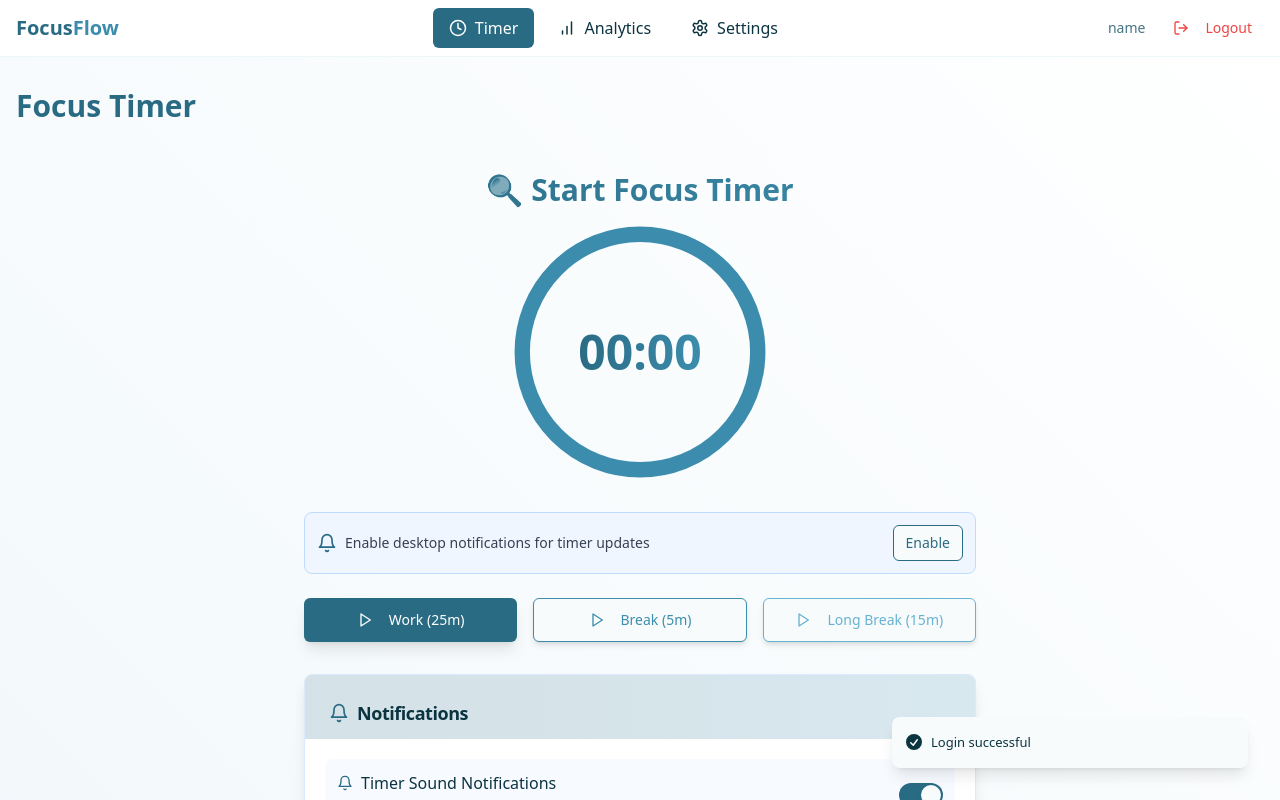
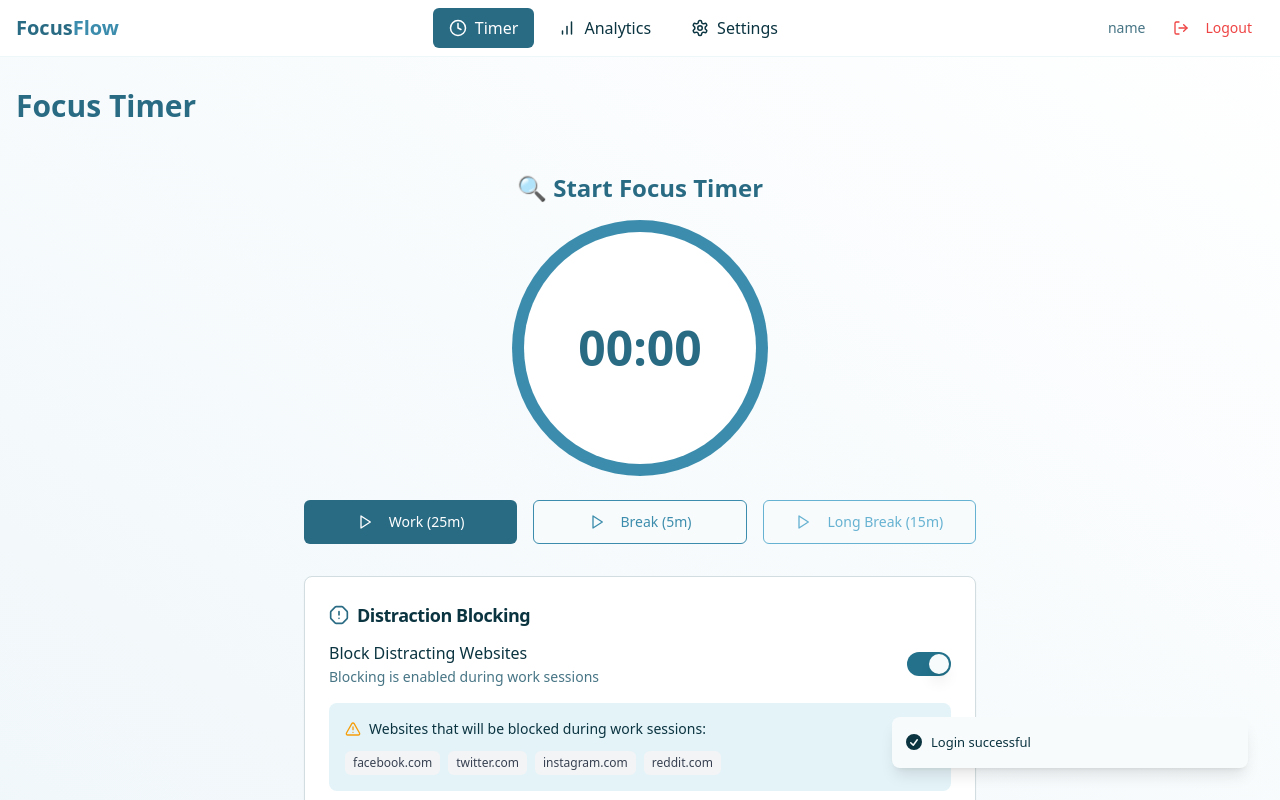
Before and after one commit to panchalgajanan/mindful-work-session, a React (Vite) app: page /timer in a window 1280 px wide. Both pictures are taken after typing "name@example.com", "Sample123" into the empty fields and a click on the button "Log In". Shown: the top 800 px of the page. Built offline with nearby package versions, Linux system fonts and the light colour scheme.

Commit message:
Reverted to commit 75ef31a22aac4f0ecc3149c3be2b2f027e0ec21c

```diff
--- a/src/components/ui/toaster.tsx
+++ b/src/components/ui/toaster.tsx
@@ -1,4 +1,3 @@
-
 import { useToast } from "@/hooks/use-toast"
 import {
   Toast,
--- a/src/pages/Timer.tsx
+++ b/src/pages/Timer.tsx
@@ -1,11 +1,12 @@
 
 import { useState, useEffect } from "react";
-import { AlertCircle, Pause, Play, SkipForward, AlertOctagon, AlertTriangle, Bell, BellOff } from "lucide-react";
+import { AlertCircle, Pause, Play, SkipForward, AlertOctagon, AlertTriangle } from "lucide-react";
 import { Button } from "@/components/ui/button";
 import { Card, CardContent, CardHeader, CardTitle } from "@/components/ui/card";
 import { Label } from "@/components/ui/label";
 import { Switch } from "@/components/ui/switch";
 import { Dialog, DialogContent, DialogHeader, DialogTitle, DialogFooter } from "@/components/ui/dialog";
+import { Input } from "@/components/ui/input";
 import { Textarea } from "@/components/ui/textarea";
 import Layout from "@/components/layout/Layout";
 import { useFocus, SessionType } from "@/contexts/FocusContext";
@@ -27,28 +28,11 @@ const Timer = () => {
     stopTimer
   } = useFocus();
 
-  const { settings, updateNotificationSettings } = useSettings();
+  const { settings } = useSettings();
 
   const [progress, setProgress] = useState(100);
   const [showAbortDialog, setShowAbortDialog] = useState(false);
   const [abortReason, setAbortReason] = useState("");
-  const [notificationPermission, setNotificationPermission] = useState<NotificationPermission | null>(null);
-
-  // Check notification permission on load
-  useEffect(() => {
-    if (typeof Notification !== 'undefined') {
-      setNotificationPermission(Notification.permission);
-    }
-  }, []);
-
-  // Request notification permission
-  const requestNotificationPermission = () => {
-    if (typeof Notification !== 'undefined') {
-      Notification.requestPermission().then(permission => {
-        setNotificationPermission(permission);
-      });
-    }
-  };
 
   // Calculate progress percentage
   useEffect(() => {
@@ -95,49 +79,26 @@ const Timer = () => {
       <div className="flex flex-col items-center justify-center max-w-2xl mx-auto py-6">
         {/* Timer Display */}
         <div className="w-full text-center mb-8">
-          <h2 className="text-3xl font-bold mb-4 text-focus-primary bg-gradient-to-r from-focus-primary to-focus-secondary bg-clip-text text-transparent">
+          <h2 className="text-2xl font-semibold mb-4 text-focus-primary">
             {timerEmoji} {timerTitle}
           </h2>
 
-          <div className="relative w-64 h-64 mx-auto mb-8">
-            {/* Progress ring */}
-            <svg className="w-full h-full transform -rotate-90" viewBox="0 0 100 100">
-              {/* Background circle */}
-              <circle
-                className="text-gray-200 dark:text-gray-700"
-                strokeWidth="4"
-                stroke="currentColor"
-                fill="transparent"
-                r="46"
-                cx="50"
-                cy="50"
-              />
-              {/* Progress circle */}
-              <circle
-                className={cn(
-                  "transition-all duration-300 ease-in-out",
-                  timerState === 'working' ? "text-focus-primary" : "text-focus-secondary"
-                )}
-                strokeWidth="6"
-                strokeLinecap="round"
-                stroke="currentColor"
-                fill="transparent"
-                r="46"
-                cx="50"
-                cy="50"
-                strokeDasharray={`${2 * Math.PI * 46}px`}
-                strokeDashoffset={`${((100 - progress) / 100) * 2 * Math.PI * 46}px`}
-              />
-            </svg>
-
-            {/* Timer display */}
-            <div className="absolute top-0 left-0 w-full h-full flex items-center justify-center">
+          <div
+            className="timer-container w-64 h-64 mx-auto mb-6"
+            style={{
+              '--progress': `${progress}%`,
+              '--progress-color': timerState === 'working'
+                ? 'var(--focus-primary, #2A6B84)'
+                : 'var(--focus-secondary, #3C8DAD)'
+            } as React.CSSProperties}
+          >
+            <div className="absolute inset-3 bg-white dark:bg-gray-800 rounded-full flex items-center justify-center">
               <div className="text-center">
-                <div className="text-5xl font-bold bg-gradient-to-r from-focus-primary to-focus-secondary bg-clip-text text-transparent">
+                <div className="text-5xl font-bold text-focus-primary">
                   {formatTime(timeRemaining)}
                 </div>
                 {currentSession && (
-                  <div className="text-sm text-gray-600 dark:text-gray-300 mt-3 font-medium">
+                  <div className="text-sm text-gray-500 dark:text-gray-400 mt-2">
                     {sessionTypeLabels[currentSession.type]} Session
                   </div>
                 )}
@@ -145,33 +106,13 @@ const Timer = () => {
             </div>
           </div>
 
-          {/* Desktop notifications permission */}
-          {timerState === 'idle' && notificationPermission !== 'granted' && (
-            <div className="mb-6 p-3 bg-blue-50 dark:bg-blue-900/20 border border-blue-200 dark:border-blue-800 rounded-lg flex items-center justify-between">
-              <div className="flex items-center gap-2">
-                <Bell className="h-5 w-5 text-focus-primary" />
-                <span className="text-sm text-gray-700 dark:text-gray-300">
-                  Enable desktop notifications for timer updates
-                </span>
-              </div>
-              <Button
-                variant="outline"
-                size="sm"
-                onClick={requestNotificationPermission}
-                className="border-focus-primary text-focus-primary hover:bg-focus-primary/10"
-              >
-                Enable
-              </Button>
-            </div>
-          )}
-
           {/* Timer controls */}
           <div className="flex items-center justify-center gap-4">
             {timerState === 'idle' ? (
               <div className="grid grid-cols-1 md:grid-cols-3 gap-4 w-full">
                 <Button
                   size="lg"
-                  className="bg-focus-primary hover:bg-focus-secondary text-white focus-button shadow-lg transform transition-transform hover:scale-105"
+                  className="bg-focus-primary hover:bg-focus-secondary text-white focus-button"
                   onClick={() => startTimer('work')}
                 >
                   <Play className="mr-2 h-4 w-4" />
@@ -181,7 +122,7 @@ const Timer = () => {
                 <Button
                   size="lg"
                   variant="outline"
-                  className="border-focus-secondary text-focus-secondary hover:bg-focus-light/20 focus-button shadow-md transform transition-transform hover:scale-105"
+                  className="border-focus-secondary text-focus-secondary hover:bg-focus-light/20 focus-button"
                   onClick={() => startTimer('break')}
                 >
                   <Play className="mr-2 h-4 w-4" />
@@ -191,7 +132,7 @@ const Timer = () => {
                 <Button
                   size="lg"
                   variant="outline"
-                  className="border-focus-accent text-focus-accent hover:bg-focus-light/20 focus-button shadow-md transform transition-transform hover:scale-105"
+                  className="border-focus-accent text-focus-accent hover:bg-focus-light/20 focus-button"
                   onClick={() => startTimer('longBreak')}
                 >
                   <Play className="mr-2 h-4 w-4" />
@@ -203,7 +144,7 @@ const Timer = () => {
                 {timerState === 'paused' ? (
                   <Button
                     size="lg"
-                    className="bg-focus-primary hover:bg-focus-secondary text-white col-span-2 md:col-span-1 focus-button shadow-lg transform transition-transform hover:scale-105"
+                    className="bg-focus-primary hover:bg-focus-secondary text-white col-span-2 md:col-span-1 focus-button"
                     onClick={resumeTimer}
                   >
                     <Play className="mr-2 h-4 w-4" />
@@ -213,7 +154,7 @@ const Timer = () => {
                   <Button
                     size="lg"
                     variant="outline"
-                    className="border-focus-primary text-focus-primary hover:bg-focus-light/20 col-span-2 md:col-span-1 focus-button shadow-md transform transition-transform hover:scale-105"
+                    className="border-focus-primary text-focus-primary hover:bg-focus-light/20 col-span-2 md:col-span-1 focus-button"
                     onClick={pauseTimer}
                   >
                     <Pause className="mr-2 h-4 w-4" />
@@ -224,7 +165,7 @@ const Timer = () => {
                 <Button
                   size="lg"
                   variant="outline"
-                  className="border-focus-accent text-focus-accent hover:bg-focus-light/20 col-span-1 focus-button shadow-md transform transition-transform hover:scale-105"
+                  className="border-focus-accent text-focus-accent hover:bg-focus-light/20 col-span-1 focus-button"
                   onClick={skipTimer}
                 >
                   <SkipForward className="mr-2 h-4 w-4" />
@@ -234,7 +175,7 @@ const Timer = () => {
                 <Button
                   size="lg"
                   variant="outline"
-                  className="border-red-400 text-red-500 hover:bg-red-50 col-span-1 focus-button shadow-md transform transition-transform hover:scale-105"
+                  className="border-red-400 text-red-500 hover:bg-red-50 col-span-1 focus-button"
                   onClick={() => setShowAbortDialog(true)}
                 >
                   <AlertCircle className="mr-2 h-4 w-4" />
@@ -245,66 +186,15 @@ const Timer = () => {
           </div>
         </div>
 
-        {/* Sound Toggle & Notification settings */}
-        <Card className="w-full mb-6 border-blue-100 dark:border-blue-900 shadow-lg overflow-hidden">
-          <CardHeader className="pb-3 bg-gradient-to-r from-focus-primary/20 to-focus-secondary/20">
-            <CardTitle className="text-lg flex items-center gap-2">
-              <Bell className="h-5 w-5 text-focus-primary" />
-              Notifications
-            </CardTitle>
-          </CardHeader>
-          <CardContent className="p-5">
-            <div className="flex items-center justify-between mb-4 p-3 bg-blue-50/50 dark:bg-blue-900/10 rounded-lg">
-              <div className="space-y-0.5">
-                <Label className="text-base flex items-center gap-2 mb-1">
-                  {settings.notifications.soundEnabled ? (
-                    <Bell className="h-4 w-4 text-focus-primary" />
-                  ) : (
-                    <BellOff className="h-4 w-4 text-gray-500" />
-                  )}
-                  <span>Timer Sound Notifications</span>
-                </Label>
-                <div className="text-sm text-muted-foreground">
-                  {settings.notifications.soundEnabled
-                    ? "Sound notifications are enabled"
-                    : "Sound notifications are disabled"
-                  }
-                </div>
-              </div>
-              <Switch
-                checked={settings.notifications.soundEnabled}
-                onCheckedChange={(checked) =>
-                  updateNotificationSettings({ soundEnabled: checked })
-                }
-                className="data-[state=checked]:bg-focus-primary"
-              />
-            </div>
-
-            {settings.notifications.soundEnabled && (
-              <div className="pl-3 pb-2">
-                <Label className="text-sm mb-2 block">Volume ({settings.notifications.volume}%)</Label>
-                <input
-                  type="range"
-                  min="0"
-                  max="100"
-                  value={settings.notifications.volume}
-                  onChange={(e) => updateNotificationSettings({ volume: Number(e.target.value) })}
-                  className="w-full accent-focus-primary h-2 bg-blue-100 dark:bg-blue-900 rounded-lg appearance-none cursor-pointer"
-                />
-              </div>
-            )}
-          </CardContent>
-        </Card>
-
         {/* Blocked websites section */}
-        <Card className="w-full mb-6 border-blue-100 dark:border-blue-900 shadow-lg overflow-hidden">
-          <CardHeader className="pb-3 bg-gradient-to-r from-focus-primary/20 to-focus-secondary/20">
+        <Card className="w-full mb-6">
+          <CardHeader className="pb-3">
             <CardTitle className="text-lg flex items-center gap-2">
               <AlertOctagon className="h-5 w-5 text-focus-primary" />
               Distraction Blocking
             </CardTitle>
           </CardHeader>
-          <CardContent className="p-5">
+          <CardContent>
             <div className="flex items-center justify-between mb-4">
               <div className="space-y-0.5">
                 <Label className="text-base">Block Distracting Websites</Label>
@@ -319,7 +209,6 @@ const Timer = () => {
                 checked={settings.blocklist.enabled}
                 disabled={timerState === 'working'}
                 className={cn(
-                  "data-[state=checked]:bg-focus-primary",
                   timerState === 'working' && "opacity-50 cursor-not-allowed"
                 )}
               />
@@ -363,12 +252,9 @@ const Timer = () => {
 
         {/* Abort Dialog */}
         <Dialog open={showAbortDialog} onOpenChange={setShowAbortDialog}>
-          <DialogContent className="border-red-200 dark:border-red-900/50">
+          <DialogContent>
             <DialogHeader>
-              <DialogTitle className="text-red-600 dark:text-red-400 flex items-center gap-2">
-                <AlertCircle className="h-5 w-5" />
-                Abort Session
-              </DialogTitle>
+              <DialogTitle>Abort Session</DialogTitle>
             </DialogHeader>
             <div className="py-4">
               <p className="text-sm text-muted-foreground mb-4">
@@ -378,7 +264,7 @@ const Timer = () => {
                 placeholder="What distracted you? (optional)"
                 value={abortReason}
                 onChange={(e) => setAbortReason(e.target.value)}
-                className="min-h-24 border-gray-300 dark:border-gray-700"
+                className="min-h-24"
               />
             </div>
             <DialogFooter>
```
Also changed, not shown: src/contexts/FocusContext.tsx (+24 -64 lines), src/lib/time-utils.ts (+0 -8 lines), src/pages/Analytics.tsx (+31 -37 lines), 1 other file (tests, documents, lock files or other folders).
